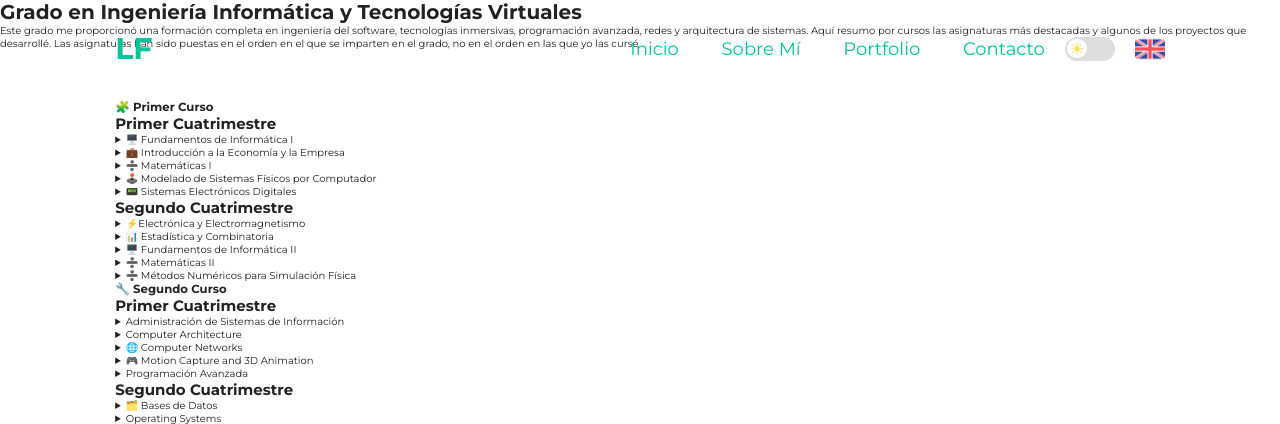
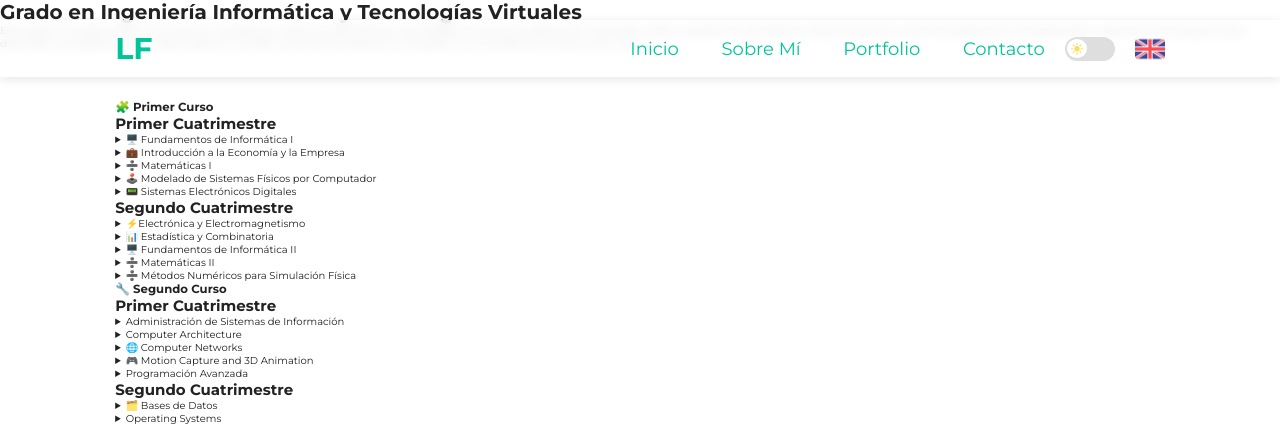
Before and after one commit to lauferhab/portfolio, a PHP site: page /estudios/grado.html in a window 1280 px wide. Shown: the top 424 px of the page. Run offline with PHP 8.4, Linux system fonts and the light colour scheme.

Commit message:
Update style.css

```diff
--- a/css/style.css
+++ b/css/style.css
@@ -54,9 +54,11 @@ header {
   display: flex;
   justify-content: space-between;
   align-items: center;
-  background-color: transparent;
   filter: drop-shadow(10px);
   z-index: 100;
+  background-color: rgba(255, 255, 255, 0.8); /* Modo claro */
+  backdrop-filter: blur(6px);
+  box-shadow: 0 2px 10px rgba(0, 0, 0, 0.1);
 }
 
 .logo {
@@ -90,6 +92,12 @@ nav a:hover,
 nav a:active {
   color:  var(--secondary);
   border-bottom: 3px solid var(--secondary);
+}
+
+body.active header {
+  background-color: rgba(18, 18, 18, 0.8); /* Modo oscuro */
+  backdrop-filter: blur(6px);
+  box-shadow: 0 2px 10px rgba(255, 255, 255, 0.05);
 }
 
 body.active{
```
